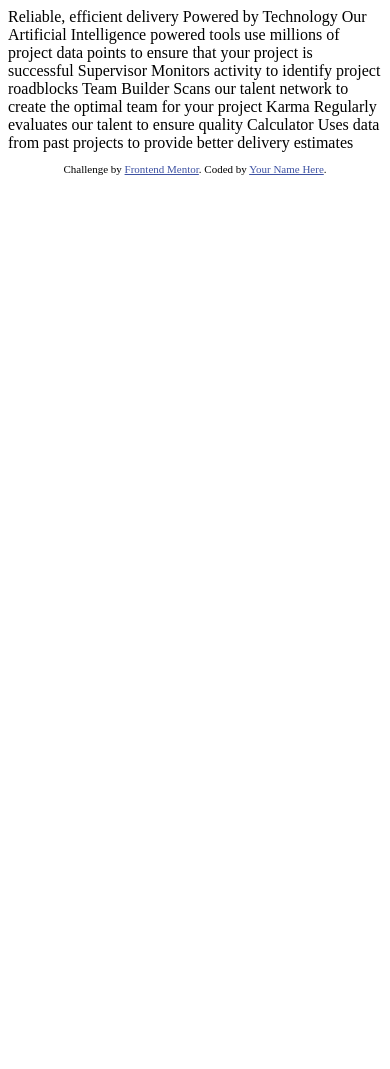
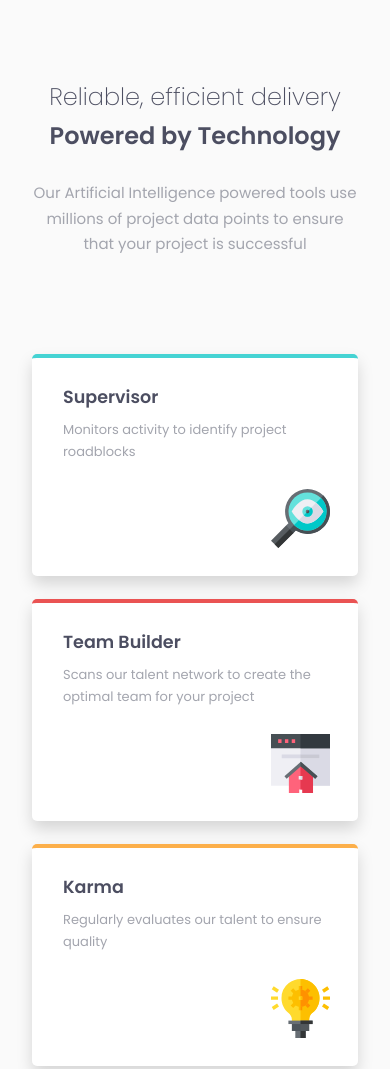
Before and after one commit to JECagurangan/Four-Card-Feature-Section, a plain HTML site: page index.html in a window 390 px wide. Shown: the top 1069 px of the page. Before the commit the page ends 844 px from the top, so only its background shows below. Drawn offline with Linux system fonts and the light colour scheme.

Commit message:
Mobile and Desktop Responsive

```diff
--- a/index.html
+++ b/index.html
@@ -8,38 +8,51 @@
 
   <title>Frontend Mentor | Four card feature section</title>
 
-  <!-- Feel free to remove these styles or customise in your own stylesheet 👍 -->
-  <style>
-    .attribution { font-size: 11px; text-align: center; }
-    .attribution a { color: hsl(228, 45%, 44%); }
-  </style>
+  <!-- fonts -->
+  <link rel="preconnect" href="https://fonts.gstatic.com">
+  <link href="https://fonts.googleapis.com/css2?family=Poppins:wght@200;400;600&display=swap" rel="stylesheet">
+
+  <!-- css -->
+  <link rel="stylesheet" href="styles.css">
+
 </head>
+
 <body>
 
-  Reliable, efficient delivery
-  Powered by Technology
+  <div class="wrapper">
 
-  Our Artificial Intelligence powered tools use millions of project data points
-  to ensure that your project is successful
+    <div class="statement">
+      <h1 class="light">Reliable, efficient delivery</h1>
+      <h2 class="bold">Powered by Technology</h2>
+      <p class="normal">Our Artificial Intelligence powered tools use millions of project data points
+        to ensure that your project is successful</p>
+    </div>
 
-  Supervisor
-  Monitors activity to identify project roadblocks
+    <section class="tools">
+      <div class="tools__card">
+        <h3>Supervisor</h3>
+        <p>Monitors activity to identify project roadblocks</p>
+        <img src="./images/icon-supervisor.svg" alt="">
+      </div>
+      <div class="tools__card">
+        <h3>Team Builder</h3>
+        <p>Scans our talent network to create the optimal team for your project</p>
+        <img src="./images/icon-team-builder.svg" alt="">
+      </div>
+      <div class="tools__card">
+        <h3>Karma</h3>
+        <p>Regularly evaluates our talent to ensure quality</p>
+        <img src="./images/icon-karma.svg" alt="">
+      </div>
+      <div class="tools__card">
+        <h3>Calculator</h3>
+        <p>Uses data from past projects to provide better delivery estimates</p>
+        <img src="./images/icon-calculator.svg" alt="">
+      </div>
+    </section>
 
-  Team Builder
-  Scans our talent network to create the optimal team for your project
+  </div>
 
-  Karma
-  Regularly evaluates our talent to ensure quality
+</body>
 
-  Calculator
-  Uses data from past projects to provide better delivery estimates
-
-
-  <footer>
-    <p class="attribution">
-      Challenge by <a href="https://www.frontendmentor.io?ref=challenge" target="_blank">Frontend Mentor</a>.
-      Coded by <a href="#">Your Name Here</a>.
-    </p>
-  </footer>
-</body>
 </html>
--- /dev/null
+++ b/styles.scss
@@ -0,0 +1,4 @@
+@import './styles/variables';
+@import './styles/global';
+@import './styles/statement';
+@import './styles/tools';
--- /dev/null
+++ b/styles/_global.scss
@@ -0,0 +1,53 @@
+html {
+    box-sizing: border-box;
+    font-size: 100%;
+  }
+
+  *,
+  *:before,
+  *:after {
+    box-sizing: inherit;
+  }
+
+body {
+    color: $dk-blue;
+    background: $lt-gray;
+    margin: 0;
+    padding: 0;
+    line-height: 1.3;
+    font-size: 15px;
+    font-family: 'Poppins', sans-serif;
+}
+
+h1,h2,h3{
+    margin: 0;
+    line-height: 1;
+}
+
+p{
+    color: $gr-blue;
+}
+
+.wrapper{
+    display: flex;
+    flex-direction: column;
+    align-items: center;
+
+    padding-left: 32px;
+    padding-right: 32px;
+    padding-top: 85px;
+    padding-bottom: 78px;
+}
+
+//helper classes
+.light{
+    font-weight: 200;
+}
+
+.normal{
+    font-weight: 400;
+}
+
+.bold{
+    font-weight: 600;
+}
--- /dev/null
+++ b/styles/_statement.scss
@@ -0,0 +1,25 @@
+.statement{
+    text-align: center;
+    margin-bottom: 82px;
+
+    h1,h2{
+        font-size: 24px;
+        @media (min-width:1280px) {
+            font-size: 36px;
+        }
+    }
+
+    h1{
+        margin-bottom: 15px;
+    }
+
+    h2{
+        margin-bottom: 32px;
+    }
+
+    p{
+        margin-top: 0px;
+        line-height: 1.7;
+        max-width: 506px;
+    }
+}
--- /dev/null
+++ b/styles/_tools.scss
@@ -0,0 +1,77 @@
+.tools{
+    display: grid;
+    grid-template-rows: repeat(4, 222px);
+    gap: 23px;
+
+    @media (min-width: 1280px){
+        grid-template-columns: repeat(3, 1fr);
+        grid-template-rows: repeat(2, 252px);
+        gap: 28px;
+    }
+
+    &__card{
+        padding-top: 31px;
+        padding-left: 31px;
+        padding-right: 28px;
+
+        max-width: 352px;
+        max-height: 252px;
+
+        background-color: white;
+        border-radius: 5px;
+
+        position: relative;
+
+        box-shadow: 0 .5rem 1rem rgba(0,0,0,.15);
+
+        p{
+            font-size: 13px;
+            line-height: 1.7;
+        }
+
+        img{
+            position: absolute;
+            max-width: 59px;
+            max-height: 59px;
+            right: 28px;
+            bottom: 28px;
+        }
+    }
+
+    &__card:nth-of-type(1){
+        border-top: 4px $cyan solid;
+
+        @media (min-width:1280px) {
+            grid-row-start: 1;
+            grid-row-end: span 2;
+
+            min-height: 252px;
+            align-self: center;
+        }
+    }
+
+    &__card:nth-of-type(2){
+        border-top: 4px $red solid;
+    }
+
+    &__card:nth-of-type(3){
+        border-top: 4px $orange solid;
+
+        @media (min-width:1280px) {
+            grid-row-start: 2;
+            grid-column-start: 2;
+        }
+    }
+
+    &__card:nth-of-type(4){
+        border-top: 4px $blue solid;
+
+        @media (min-width:1280px) {
+            grid-row-start: 1;
+            grid-row-end: span 2;
+
+            min-height: 252px;
+            align-self: center;
+        }
+    }
+}
--- /dev/null
+++ b/styles/_variables.scss
@@ -0,0 +1,11 @@
+//Primary Colors
+$red: hsl(0, 78%, 62%);
+$cyan: hsl(180, 62%, 55%);
+$orange: hsl(34, 97%, 64%);
+$blue: hsl(212, 86%, 64%);
+
+//Neutral Colors
+
+$dk-blue: hsl(234, 12%, 34%);
+$gr-blue: hsl(229, 6%, 66%);
+$lt-gray: hsl(0, 0%, 98%);
```
Also changed, not shown: styles.css (added), 1 other file.
